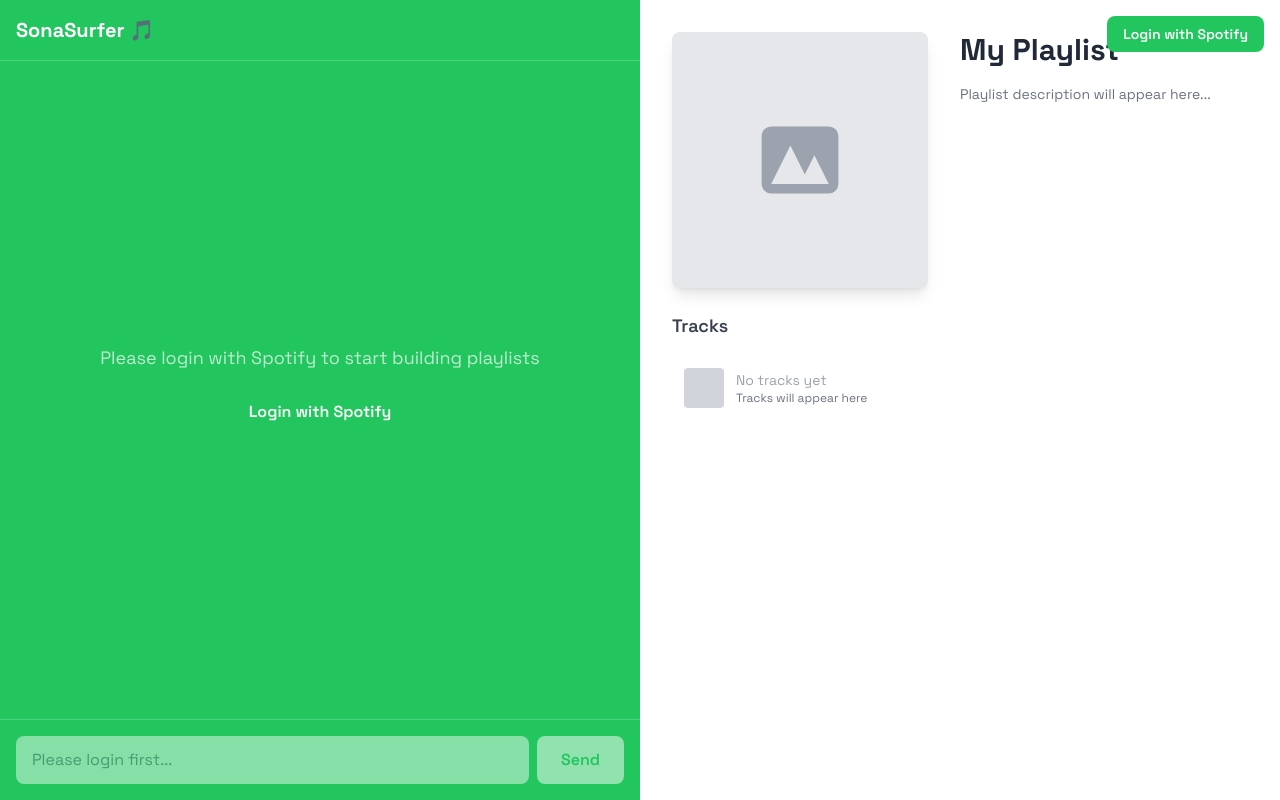
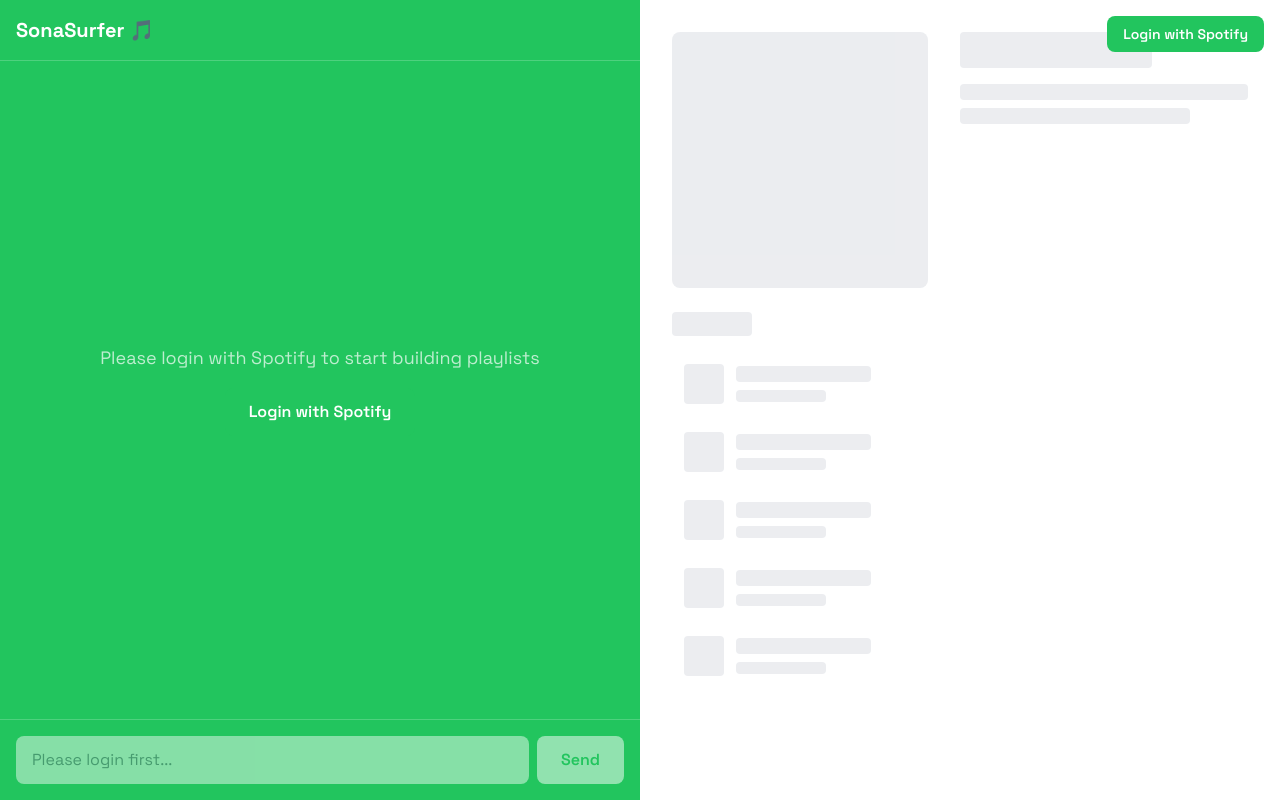
Before and after one commit to joe-danbury/SonaSurfer, a React (Create React App) app in the folder frontend/: page / in a window 1280 px wide. Built offline with nearby package versions, Linux system fonts and the light colour scheme.

Commit message:
supposedly added a skeleton UI for the playlist but it isn't working - debugv tomorrow

```diff
--- a/frontend/src/App.js
+++ b/frontend/src/App.js
@@ -1,6 +1,48 @@
 import { useState, useEffect } from 'react';
 
 const API_BASE_URL = 'http://localhost:8000';
+
+// Skeleton UI for playlist while loading
+function PlaylistSkeleton() {
+  return (
+    <div className="p-8 flex gap-8 animate-pulse">
+      {/* Left side - Cover and Tracklist skeleton */}
+      <div className="flex-shrink-0 flex flex-col">
+        {/* Cover skeleton */}
+        <div className="mb-6 flex justify-center">
+          <div className="w-64 h-64 bg-gray-200 rounded-lg"></div>
+        </div>
+
+        {/* Tracklist skeleton */}
+        <div className="space-y-2">
+          <div className="h-6 w-20 bg-gray-200 rounded mb-4"></div>
+          <div className="space-y-1">
+            {[1, 2, 3, 4, 5].map((i) => (
+              <div key={i} className="flex items-center gap-3 p-3">
+                <div className="w-10 h-10 bg-gray-200 rounded flex-shrink-0"></div>
+                <div className="flex-1">
+                  <div className="h-4 bg-gray-200 rounded w-3/4 mb-2"></div>
+                  <div className="h-3 bg-gray-200 rounded w-1/2"></div>
+                </div>
+              </div>
+            ))}
+          </div>
+        </div>
+      </div>
+
+      {/* Right side - Name and Description skeleton */}
+      <div className="flex-1 flex flex-col">
+        <div className="mb-4">
+          <div className="h-9 bg-gray-200 rounded w-2/3"></div>
+        </div>
+        <div className="mb-6">
+          <div className="h-4 bg-gray-200 rounded w-full mb-2"></div>
+          <div className="h-4 bg-gray-200 rounded w-4/5"></div>
+        </div>
+      </div>
+    </div>
+  );
+}
 
 // Simple loading indicator with cycling phrases and bouncing dots
 function LoadingIndicator() {
@@ -568,6 +610,9 @@ function App() {
 
       {/* Right half - Playlist Display */}
       <div className="w-1/2 bg-white flex flex-col h-screen overflow-y-auto">
+        {!playlist ? (
+          <PlaylistSkeleton />
+        ) : (
           <div className="p-8 flex gap-8">
             {/* Left side - Cover and Tracklist */}
             <div className="flex-shrink-0 flex flex-col">
@@ -648,6 +693,7 @@ function App() {
               </div>
             </div>
           </div>
+        )}
       </div>
 
       {/* Playlist Creation Form Modal */}
```
Lines whose indentation alone changed are shown as unchanged.
